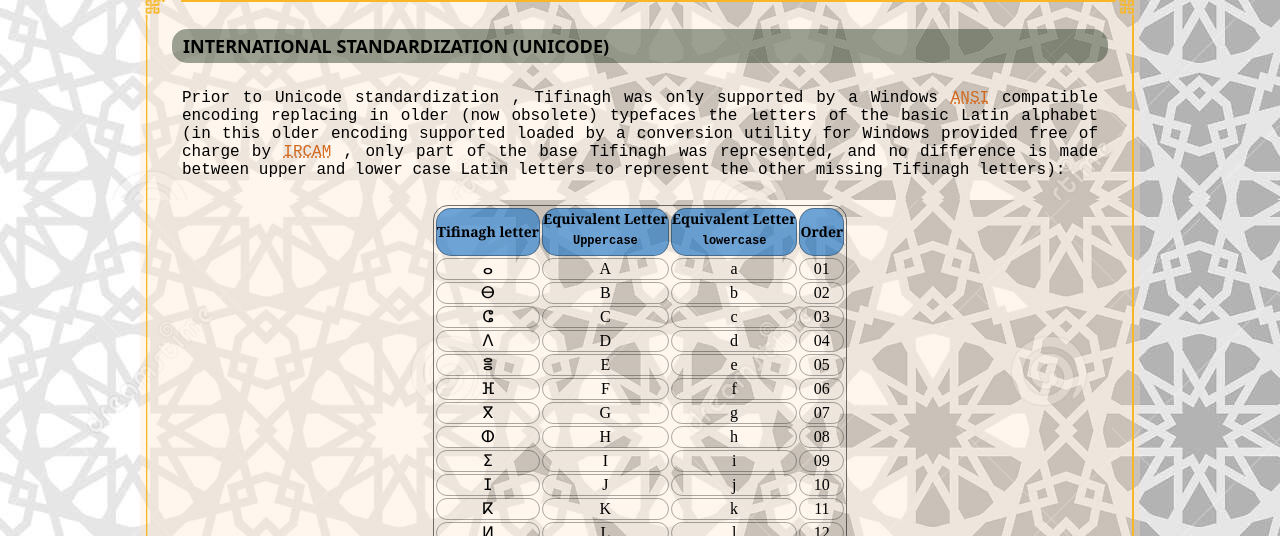
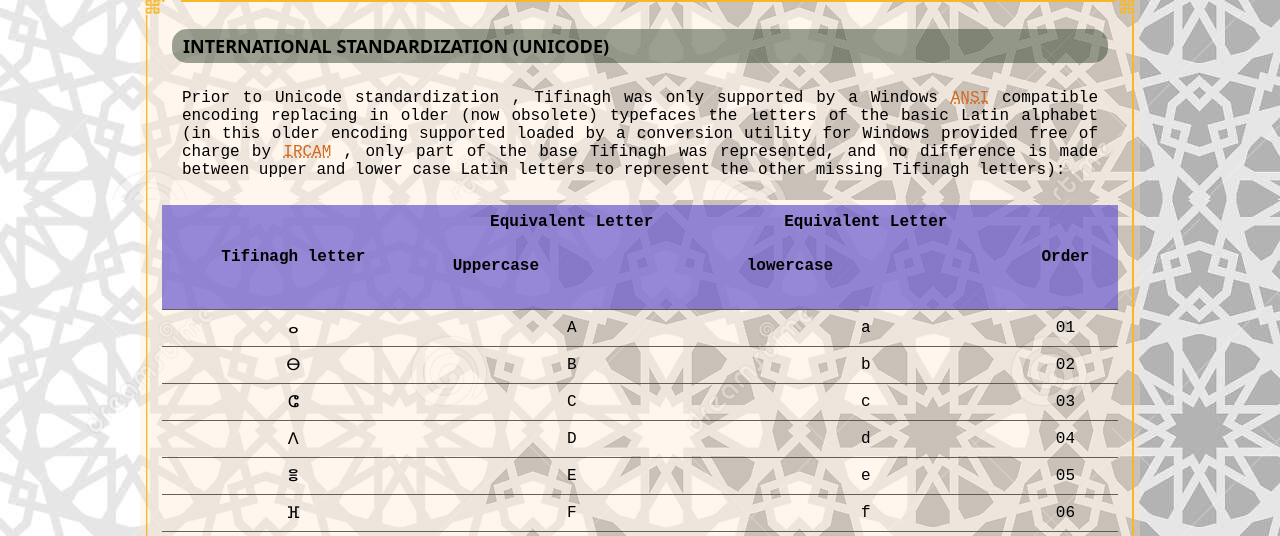
Before and after one commit to Nadaliz82/09-nada-mlims, a plain HTML site: page Tifinagh.html in a window 1280 px wide. Shown: the part 264-800 px from the top of the page. Drawn offline with Linux system fonts and the light colour scheme; a web font is replaced by a local one.

Commit message:
up date and adding style to <table>

```diff
--- a/assets/style.css
+++ b/assets/style.css
@@ -233,42 +233,6 @@ figure {
     margin: 20px 30px;
 }
 
-table {
-    border: 1px solid rgba(8, 10, 9, 0.568);
-    border-radius: 15px;
-    margin-top: 20px;
-}
-
-th,
-td {
-    border-spacing: 8px 0px;
-    margin: 20px auto;
-    padding: 0px;
-    border: 1px solid rgba(9, 12, 11, 0.342);
-    border-radius: 15px;
-    padding-bottom: 1px;
-}
-
-th>p {
-    font-size: 12px;
-    text-align: center;
-    margin: auto;
-}
-
-td {
-    font-family: serif, 'Times New Roman', Times;
-    text-align: center;
-    margin: auto;
-}
-
-th {
-    font-family: Cambria, Cochin, Georgia, Times;
-    font-size: 14px;
-    background-color: rgba(28, 116, 199, 0.637);
-    border-radius: 15px solid rgb(2, 2, 15);
-    margin: 10px auto;
-    text-align: center;
-}
 
 h4 {
     background-color: rgba(42, 61, 37, 0.466);
@@ -442,3 +406,27 @@ form button[type="submit"]:hover,
 form button[type="reset"]:hover {
     background-color: #2a2a2a;
 }
+table {
+    width: 100%;
+    border-collapse: collapse;
+    border-radius: 15px;
+
+}
+
+table th,
+table td {
+    padding: 8px;
+    text-align: center;
+    border-bottom: 1px solid rgba(81, 80, 78, 0.896);
+    font-weight: rgb(222, 236, 169) bold;
+}
+
+table th {
+    background-color: #6c5aceb3;
+    font-weight: black  bold;
+}
+
+table tr:hover {
+    background-color: #6c5aceb3;
+    font-weight: black bold;
+}
```
